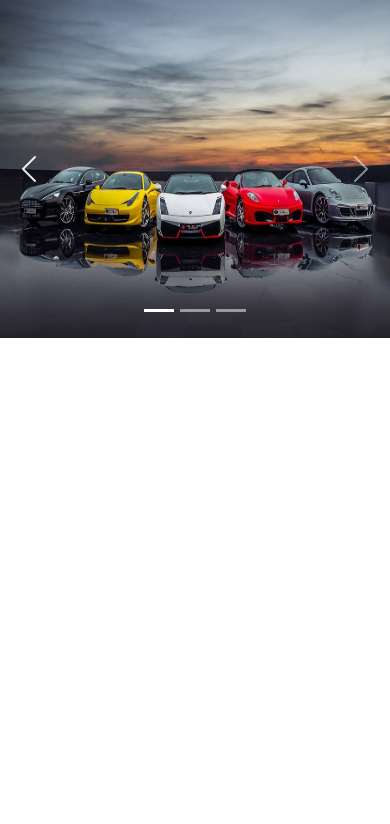
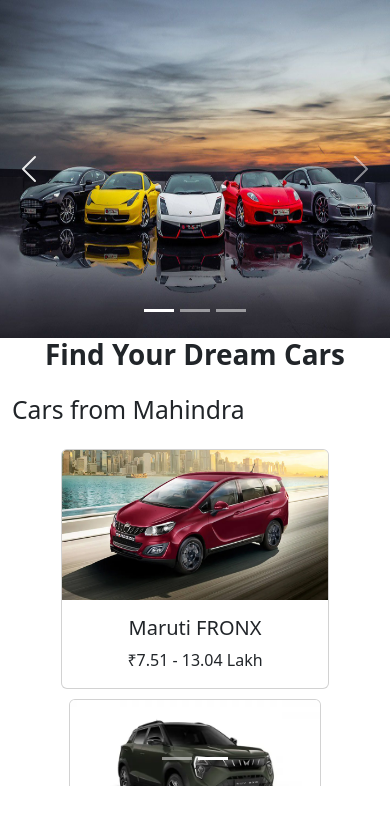
Before and after one commit to AAbhishek1234/Dreams-on-wheels, a React (Create React App) app: page / in a window 390 px wide. Shown: the top 824 px of the page. Built offline with nearby package versions, Linux system fonts and the light colour scheme.

Commit message:
mahindra

```diff
--- a/package.json
+++ b/package.json
@@ -3,6 +3,8 @@
   "version": "0.1.0",
   "private": true,
   "dependencies": {
+    "@fortawesome/free-solid-svg-icons": "^6.6.0",
+    "@fortawesome/react-fontawesome": "^0.2.2",
     "@testing-library/jest-dom": "^5.17.0",
     "@testing-library/react": "^13.4.0",
     "@testing-library/user-event": "^13.5.0",
--- a/public/index.html
+++ b/public/index.html
@@ -3,6 +3,8 @@
   <head>
     <meta charset="utf-8" />
     <link rel="icon" href="%PUBLIC_URL%/favicon.ico" />
+    <link rel="stylesheet" href="https://cdnjs.cloudflare.com/ajax/libs/font-awesome/6.0.0-beta3/css/all.min.css" />
+
     <meta name="viewport" content="width=device-width, initial-scale=1" />
     <meta name="theme-color" content="#000000" />
     <meta
--- /dev/null
+++ b/src/components/CarsMahindra.css
@@ -0,0 +1,71 @@
+/* Ensure consistent card height and image size */
+.card-img-wrapper {
+    height: 250px; /* Set a fixed height for images */
+    overflow: hidden; /* Hide overflow for larger images */
+}
+
+.card-img-wrapper img {
+    object-fit: cover; /* Ensure the image covers the area without distorting */
+    width: 100%;
+    height: 100%; /* Set image to take the full height */
+}
+
+.car-card {
+    height: 90%; /* Ensure all cards have equal height */
+    margin-bottom: 20px; /* Space between cards */
+    transition: transform 0.3s ease; /* Smooth transition on hover */
+}
+
+.car-card:hover {
+    transform: scale(1.05); /* Slightly enlarge on hover */
+}
+
+.card-body {
+    display: flex;
+    flex-direction: column;
+    justify-content: space-between;
+    height: 20%;
+}
+
+/* Navigation icons */
+.carousel-nav-icon {
+    font-size: 24px; /* Icon size */
+    color: #007bff; /* Primary color for the icon */
+    transition: color 0.3s ease; /* Smooth color transition */
+}
+
+.carousel-nav-icon:hover {
+    color: #0056b3; /* Darker shade on hover */
+}
+
+/* Positioning navigation icons */
+.carousel-nav-container {
+    display: flex;
+    justify-content: space-between;
+    margin-top: 15px; /* Space above icons */
+}
+
+/* Responsive adjustments */
+@media (max-width: 768px) {
+    .card-img-wrapper {
+        height: 180px; /* Adjust for smaller screens */
+    }
+}
+
+@media (max-width: 480px) {
+    .card-img-wrapper {
+        height: 150px; /* Adjust for mobile */
+    }
+
+    .car-card {
+        margin-bottom: 10px; /* Adjust spacing for mobile */
+    }
+
+    .card-body {
+        padding: 5px; /* Reduce padding for mobile */
+    }
+
+    .carousel-nav-icon {
+        font-size: 20px; /* Smaller icon size on mobile */
+    }
+}
--- a/src/components/CarsMahindra.jsx
+++ b/src/components/CarsMahindra.jsx
@@ -1,49 +1,287 @@
-import React from 'react';
-import { Container, Row, Col, Carousel, Card } from 'react-bootstrap';
-import { useNavigate } from 'react-router-dom';
+// import React from 'react';
+// import { Container, Row, Col, Carousel, Card } from 'react-bootstrap';
+// import { useNavigate } from 'react-router-dom';
 
-const CarouselComponent = () => {
-  const navigate = useNavigate();
+// const CarouselComponent = () => {
+//   const navigate = useNavigate();
 
-  const carData = [
-    { url: '/scorpio', name: 'Mahindra Scorpio', price: '₹13.62 - 17.42 Lakh', imgSrc: 'Images/scorpio.webp' },
-    { url: '/xuv 3xo', name: 'Mahindra XUV 3XO', price: '₹6.13 - 10.15 Lakh', imgSrc: 'Images/xuv 3xo.webp' },
-    { url: '/thar', name: 'Mahindra Thar', price: '₹11.35 - 17.60 Lakh', imgSrc: 'Images/thar.webp' },
-    { url: '/Mahindra Marazzo', name: 'Mahindra Marazzo', price: '₹7.51 - 13.04 Lakh', imgSrc: 'Images/marzoo.jpg' },
-    { url: '/Mahindra XUV700', name: 'Mahindra XUV700', price: '₹32.58 - 50.34 Lakh', imgSrc: 'Images/xuv700.webp' },
-    { url: '/Mahindra Bolero Neo', name: 'Mahindra Bolero Neo', price: '₹10.87 - 18.44 Lakh', imgSrc: 'Images/boleroneo.webp' },
-    // { url: '/seltos', name: 'Kia Seltos', price: '₹10.89 - 19.99 Lakh', imgSrc: 'https://via.placeholder.com/400x250?text=Seltos' },
-    // { url: '/hector', name: 'MG Hector', price: '₹15.00 - 22.12 Lakh', imgSrc: 'https://via.placeholder.com/400x250?text=Hector' },
-    // { url: '/magnite', name: 'Nissan Magnite', price: '₹5.99 - 10.94 Lakh', imgSrc: 'https://via.placeholder.com/400x250?text=Magnite' },
-    // { url: '/xuv700', name: 'Mahindra XUV700', price: '₹14.03 - 26.57 Lakh', imgSrc: 'https://via.placeholder.com/400x250?text=XUV700' },
+//   const carData = [
+//     { url: '/scorpio', name: 'Mahindra Scorpio', price: '₹13.62 - 17.42 Lakh', imgSrc: 'Images/scorpio.webp' },
+//     { url: '/xuv 3xo', name: 'Mahindra XUV 3XO', price: '₹6.13 - 10.15 Lakh', imgSrc: 'Images/xuv 3xo.webp' },
+//     { url: '/thar', name: 'Mahindra Thar', price: '₹11.35 - 17.60 Lakh', imgSrc: 'Images/thar.webp' },
+//     { url: '/Mahindra Marazzo', name: 'Mahindra Marazzo', price: '₹7.51 - 13.04 Lakh', imgSrc: 'Images/marzoo.jpg' },
+//     { url: '/Mahindra XUV700', name: 'Mahindra XUV700', price: '₹32.58 - 50.34 Lakh', imgSrc: 'Images/xuv700.webp' },
+//     { url: '/Mahindra Bolero Neo', name: 'Mahindra Bolero Neo', price: '₹10.87 - 18.44 Lakh', imgSrc: 'Images/boleroneo.webp' },
+//     // { url: '/seltos', name: 'Kia Seltos', price: '₹10.89 - 19.99 Lakh', imgSrc: 'https://via.placeholder.com/400x250?text=Seltos' },
+//     // { url: '/hector', name: 'MG Hector', price: '₹15.00 - 22.12 Lakh', imgSrc: 'https://via.placeholder.com/400x250?text=Hector' },
+//     // { url: '/magnite', name: 'Nissan Magnite', price: '₹5.99 - 10.94 Lakh', imgSrc: 'https://via.placeholder.com/400x250?text=Magnite' },
+//     // { url: '/xuv700', name: 'Mahindra XUV700', price: '₹14.03 - 26.57 Lakh', imgSrc: 'https://via.placeholder.com/400x250?text=XUV700' },
+//   ];
+
+//   const handleCarClick = (url) => {
+//     navigate(url);
+//   };
+
+//   return (
+//     <>
+//      <Container>
+//                 <h2 className="text-center my-4" style={{marginLeft:"-50rem",marginTop:"2rem"}}>Cars from Mahindra</h2>
+//             </Container>
+//     <Container className="mt-5">
+//       <Carousel indicators controls interval={3000}>
+//         {Array.from({ length: Math.ceil(carData.length / 3) }, (_, slideIndex) => (
+//           <Carousel.Item key={slideIndex}>
+//             <Row className="justify-content-center">
+//               {carData.slice(slideIndex * 3, slideIndex * 3 + 3).map((car) => (
+//                 <Col key={car.name} md={4} className="mb-4">
+//                   <Card
+//                     className="h-100"
+//                     onClick={() => handleCarClick(car.url)} // Use car.url here
+//                     style={{ cursor: 'pointer' }}
+//                   >
+//                     <Card.Img
+//                       variant="top"
+//                       src={car.imgSrc}
+//                       style={{ height: '200px', objectFit: 'cover' }}
+//                     />
+//                     <Card.Body>
+//                       <Card.Title>{car.name}</Card.Title>
+//                       <Card.Text>{car.price}</Card.Text>
+//                     </Card.Body>
+//                   </Card>
+//                 </Col>
+//               ))}
+//             </Row>
+//           </Carousel.Item>
+//         ))}
+//       </Carousel>
+//     </Container>
+//     </>
+//   );
+// };
+
+// export default CarouselComponent;
+
+
+// // import React from 'react';
+// // import { Container, Row, Col, Carousel, Card } from 'react-bootstrap';
+// // import { useNavigate } from 'react-router-dom';
+
+// // const CarouselComponent = () => {
+// //   const navigate = useNavigate();
+
+// //   const carData = [
+// //     { url: '/scorpio', name: 'Mahindra Scorpio', price: '₹13.62 - 17.42 Lakh', imgSrc: 'Images/scorpio.webp' },
+// //     { url: '/xuv3xo', name: 'Mahindra XUV 3XO', price: '₹6.13 - 10.15 Lakh', imgSrc: 'Images/xuv 3xo.webp' },
+// //     { url: '/thar', name: 'Mahindra Thar', price: '₹11.35 - 17.60 Lakh', imgSrc: 'Images/thar.webp' },
+// //     { url: '/marazzo', name: 'Mahindra Marazzo', price: '₹7.51 - 13.04 Lakh', imgSrc: 'Images/marzoo.jpg' },
+// //     { url: '/xuv700', name: 'Mahindra XUV700', price: '₹32.58 - 50.34 Lakh', imgSrc: 'Images/xuv700.webp' },
+// //     { url: '/boleroneo', name: 'Mahindra Bolero Neo', price: '₹10.87 - 18.44 Lakh', imgSrc: 'Images/boleroneo.webp' },
+// //   ];
+
+// //   const handleCarClick = (url) => {
+// //     navigate(url);
+// //   };
+
+// //   return (
+// //     <>
+// //       <Container>
+// //         <h2 className="my-4">Cars from Mahindra</h2>
+// //       </Container>
+// //       <Container className="mt-5">
+// //         <Carousel indicators controls interval={3000}>
+// //           {Array.from({ length: Math.ceil(carData.length / 3) }, (_, slideIndex) => (
+// //             <Carousel.Item key={slideIndex}>
+// //               <Row className="justify-content-center">
+// //                 {carData.slice(slideIndex * 3, slideIndex * 3 + 3).map((car) => (
+// //                   <Col key={car.name} xs={12} sm={6} md={4} className="mb-4"> {/* Responsive column sizes */}
+// //                     <Card
+// //                       className="h-100"
+// //                       onClick={() => handleCarClick(car.url)}
+// //                       style={{ cursor: 'pointer' }}
+// //                     >
+// //                       <Card.Img
+// //                         variant="top"
+// //                         src={car.imgSrc}
+// //                         style={{ height: '200px', objectFit: 'cover' }}
+// //                       />
+// //                       <Card.Body>
+// //                         <Card.Title>{car.name}</Card.Title>
+// //                         <Card.Text>{car.price}</Card.Text>
+// //                       </Card.Body>
+// //                     </Card>
+// //                   </Col>
+// //                 ))}
+// //               </Row>
+// //             </Carousel.Item>
+// //           ))}
+// //         </Carousel>
+// //       </Container>
+// //     </>
+// //   );
+// // };
+
+// // export default CarouselComponent;
+
+
+
+
+
+// import React from 'react';
+// import { Carousel, Card, Container, Row, Col } from 'react-bootstrap';
+// import { useNavigate } from 'react-router-dom'; // For navigation
+
+// const CarsMahindra = () => {
+//     const cars = [
+//         { name: 'Mahindra Scorpio', price: '₹13.62 - 17.42 Lakh', image: 'Images/scorpio.webp', url: '/scorpio' },
+//         { name: 'Mahindra XUV 3XO', price: '₹6.13 - 10.15 Lakh', image: 'Images/xuv 3xo.webp', url: '/punch' },
+//         { name: 'Mahindra Thar', price: '₹11.35 - 17.60 Lakh', image: 'Images/thar.webp', url: '/thar' },
+//         { name: 'Maruti FRONX', price: '₹7.51 - 13.04 Lakh', image: '/Images/sliderimg4.jpg', url: '/fronx' },
+//         { name: 'Car 5', price: '₹X - Y Lakh', image: '/Images/sliderimg5.jpg', url: '/car5' },
+//         { name: 'Car 6', price: '₹X - Y Lakh', image: '/Images/sliderimg6.jpg', url: '/car6' },
+//         { name: 'Car 7', price: '₹X - Y Lakh', image: '/Images/sliderimg7.jpg', url: '/car7' },
+//         { name: 'Car 8', price: '₹X - Y Lakh', image: '/Images/sliderimg8.jpg', url: '/car8' },
+//         { name: 'Car 9', price: '₹X - Y Lakh', image: '/Images/sliderimg9.jpg', url: '/car9' },
+//         { name: 'Car 10', price: '₹X - Y Lakh', image: '/Images/sliderimg10.jpg', url: '/car10' },
+//     ];
+
+//     const navigate = useNavigate();
+
+//     // Helper function to group cars into slides
+//     const chunkArray = (arr, size) => {
+//         const chunkedArr = [];
+//         for (let i = 0; i < arr.length; i += size) {
+//             chunkedArr.push(arr.slice(i, i + size));
+//         }
+//         return chunkedArr;
+//     };
+
+//     const carChunks = chunkArray(cars, 3); // Group cars into sets of 3
+
+//     const handleCardClick = (url) => {
+//         navigate(url); // Navigate to the specified URL
+//     };
+
+//     return (
+//       <>
+//        <Container>
+//          <h2 className="my-4">Cars from Mahindra</h2>
+//        </Container>
+//         <Container>
+//             <Carousel>
+//                 {carChunks.map((chunk, idx) => (
+//                     <Carousel.Item key={idx}>
+//                         <Row>
+//                             {chunk.map((car, index) => (
+//                                 <Col md={4} sm={12} key={index}>
+//                                     <Card className="text-center" onClick={() => handleCardClick(car.url)} style={{ cursor: 'pointer' }}>
+//                                         <Card.Img variant="top" src={car.image} alt={car.name} />
+//                                         <Card.Body>
+//                                             <Card.Title>{car.name}</Card.Title>
+//                                             <Card.Text>{car.price}</Card.Text>
+//                                         </Card.Body>
+//                                     </Card>
+//                                 </Col>
+//                             ))}
+//                         </Row>
+//                     </Carousel.Item>
+//                 ))}
+//             </Carousel>
+//         </Container>
+//         </>
+//     );
+// };
+
+// export default CarsMahindra;
+
+
+
+
+
+
+
+
+
+
+
+
+
+
+
+
+
+
+
+
+
+
+
+
+
+
+import React, { useState } from 'react';
+import { Carousel, Card, Container, Row, Col } from 'react-bootstrap';
+import { useNavigate } from 'react-router-dom'; // For navigation
+import { FontAwesomeIcon } from '@fortawesome/react-fontawesome';
+import { faChevronLeft, faChevronRight } from '@fortawesome/free-solid-svg-icons';
+import './CarsMahindra.css'; // Add custom styles here
+
+const CarsMahindra = () => {
+    const cars = [
+        { name: 'Mahindra Scorpio', price: '₹13.62 - 17.42 Lakh', image: 'Images/scorpio.webp', url: '/scorpio' },
+        { name: 'Mahindra XUV 3XO', price: '₹6.13 - 10.15 Lakh', image: 'Images/xuv 3xo.webp', url: '/xuv3xo' },
+        { name: 'Mahindra Thar', price: '₹11.35 - 17.60 Lakh', image: 'Images/thar.webp', url: '/thar' },
+        { name: 'Maruti FRONX', price: '₹7.51 - 13.04 Lakh', image: 'Images/marzoo.jpg', url: '/fronx' },
+        { name: 'Car 5', price: '₹X - Y Lakh', image: 'Images/xuv 3xo.webp', url: '/car5' },
+        { name: 'Car 6', price: '₹X - Y Lakh', image: 'Images/scorpio.webp', url: '/car6' },
+        // { name: 'Car 7', price: '₹X - Y Lakh', image: 'Images/car7.webp', url: '/car7' },
+        // { name: 'Car 8', price: '₹X - Y Lakh', image: 'Images/car8.webp', url: '/car8' },
+        // { name: 'Car 9', price: '₹X - Y Lakh', image: 'Images/car9.webp', url: '/car9' },
+        // { name: 'Car 10', price: '₹X - Y Lakh', image: 'Images/car10.webp', url: '/car10' },
     ];
 
-  const handleCarClick = (url) => {
-    navigate(url);
+    const navigate = useNavigate();
+    const [slideIndex, setSlideIndex] = useState(0); // Track the current slide index
+
+    // Helper function to group cars into slides
+    const chunkArray = (arr, size) => {
+        const chunkedArr = [];
+        for (let i = 0; i < arr.length; i += size) {
+            chunkedArr.push(arr.slice(i, i + size));
+        }
+        return chunkedArr;
+    };
+
+    const carChunks = chunkArray(cars, 3); // Initial grouping of cars into sets of 3
+
+    const handleCardClick = (url) => {
+        navigate(url); // Navigate to the specified URL
     };
 
     return (
         <>
             <Container>
-                <h2 className="text-center my-4" style={{marginLeft:"-50rem",marginTop:"2rem"}}>Cars from Mahindra</h2>
+                <h2 className="my-4">Cars from Mahindra</h2>
             </Container>
-    <Container className="mt-5">
-      <Carousel indicators controls interval={3000}>
-        {Array.from({ length: Math.ceil(carData.length / 3) }, (_, slideIndex) => (
-          <Carousel.Item key={slideIndex}>
-            <Row className="justify-content-center">
-              {carData.slice(slideIndex * 3, slideIndex * 3 + 3).map((car) => (
-                <Col key={car.name} md={4} className="mb-4">
+            <Container>
+                <Carousel
+                    activeIndex={slideIndex}
+                    onSelect={setSlideIndex}
+                    interval={3000} // Disable automatic cycling
+                >
+                    {carChunks.map((chunk, idx) => (
+                        <Carousel.Item key={idx}>
+                            <Row>
+                                {chunk.map((car, index) => (
+                                    <Col md={4} sm={12} key={index} className="d-flex justify-content-center">
                                         <Card
-                    className="h-100"
-                    onClick={() => handleCarClick(car.url)} // Use car.url here
+                                            className="text-center car-card"
+                                            onClick={() => handleCardClick(car.url)}
                                             style={{ cursor: 'pointer' }}
                                         >
-                    <Card.Img
-                      variant="top"
-                      src={car.imgSrc}
-                      style={{ height: '200px', objectFit: 'cover' }}
-                    />
+                                            <div className="card-img-wrapper">
+                                                <Card.Img variant="top" src={car.image} alt={car.name} />
+                                            </div>
                                             <Card.Body>
                                                 <Card.Title>{car.name}</Card.Title>
                                                 <Card.Text>{car.price}</Card.Text>
@@ -55,70 +293,11 @@ const CarouselComponent = () => {
                         </Carousel.Item>
                     ))}
                 </Carousel>
+                {/* Navigation Icons */}
+
             </Container>
         </>
     );
 };
 
-export default CarouselComponent;
-
-
-// import React from 'react';
-// import { Container, Row, Col, Carousel, Card } from 'react-bootstrap';
-// import { useNavigate } from 'react-router-dom';
-
-// const CarouselComponent = () => {
-//   const navigate = useNavigate();
-
-//   const carData = [
-//     { url: '/scorpio', name: 'Mahindra Scorpio', price: '₹13.62 - 17.42 Lakh', imgSrc: 'Images/scorpio.webp' },
-//     { url: '/xuv3xo', name: 'Mahindra XUV 3XO', price: '₹6.13 - 10.15 Lakh', imgSrc: 'Images/xuv 3xo.webp' },
-//     { url: '/thar', name: 'Mahindra Thar', price: '₹11.35 - 17.60 Lakh', imgSrc: 'Images/thar.webp' },
-//     { url: '/marazzo', name: 'Mahindra Marazzo', price: '₹7.51 - 13.04 Lakh', imgSrc: 'Images/marzoo.jpg' },
-//     { url: '/xuv700', name: 'Mahindra XUV700', price: '₹32.58 - 50.34 Lakh', imgSrc: 'Images/xuv700.webp' },
-//     { url: '/boleroneo', name: 'Mahindra Bolero Neo', price: '₹10.87 - 18.44 Lakh', imgSrc: 'Images/boleroneo.webp' },
-//   ];
-
-//   const handleCarClick = (url) => {
-//     navigate(url);
-//   };
-
-//   return (
-//     <>
-//       <Container>
-//         <h2 className="my-4">Cars from Mahindra</h2>
-//       </Container>
-//       <Container className="mt-5">
-//         <Carousel indicators controls interval={3000}>
-//           {Array.from({ length: Math.ceil(carData.length / 3) }, (_, slideIndex) => (
-//             <Carousel.Item key={slideIndex}>
-//               <Row className="justify-content-center">
-//                 {carData.slice(slideIndex * 3, slideIndex * 3 + 3).map((car) => (
-//                   <Col key={car.name} xs={12} sm={6} md={4} className="mb-4"> {/* Responsive column sizes */}
-//                     <Card
-//                       className="h-100"
-//                       onClick={() => handleCarClick(car.url)}
-//                       style={{ cursor: 'pointer' }}
-//                     >
-//                       <Card.Img
-//                         variant="top"
-//                         src={car.imgSrc}
-//                         style={{ height: '200px', objectFit: 'cover' }}
-//                       />
-//                       <Card.Body>
-//                         <Card.Title>{car.name}</Card.Title>
-//                         <Card.Text>{car.price}</Card.Text>
-//                       </Card.Body>
-//                     </Card>
-//                   </Col>
-//                 ))}
-//               </Row>
-//             </Carousel.Item>
-//           ))}
-//         </Carousel>
-//       </Container>
-//     </>
-//   );
-// };
-
-// export default CarouselComponent;
+export default CarsMahindra;
--- a/src/components/FirstSlider.jsx
+++ b/src/components/FirstSlider.jsx
@@ -1,9 +1,10 @@
 import React from 'react';
-import { Carousel } from 'react-bootstrap';
+import { Carousel,Container } from 'react-bootstrap';
 import './FirstSlider.css'; // Import your custom CSS
 
 const ImageSlider = () => {
   return (
+    <>
     <Carousel>
       <Carousel.Item>
         <img
@@ -27,6 +28,10 @@ const ImageSlider = () => {
         />
       </Carousel.Item>
     </Carousel>
+    <Container>
+    <h1 className="text-center" style={{fontWeight:"bold"}}>Find Your Dream Cars</h1>
+    </Container>
+    </>
   );
 };
 
--- a/src/pages/Home.jsx
+++ b/src/pages/Home.jsx
@@ -5,7 +5,7 @@ function Home() {
   return (
     <>
    <FirstSlider/>
- {/* <CarsMahindra/>     */}
+ <CarsMahindra/>
     </>
   )
 }
```
Also changed, not shown: 1 other file (tests, documents, lock files or other folders). Lines whose indentation alone changed are shown as unchanged.
